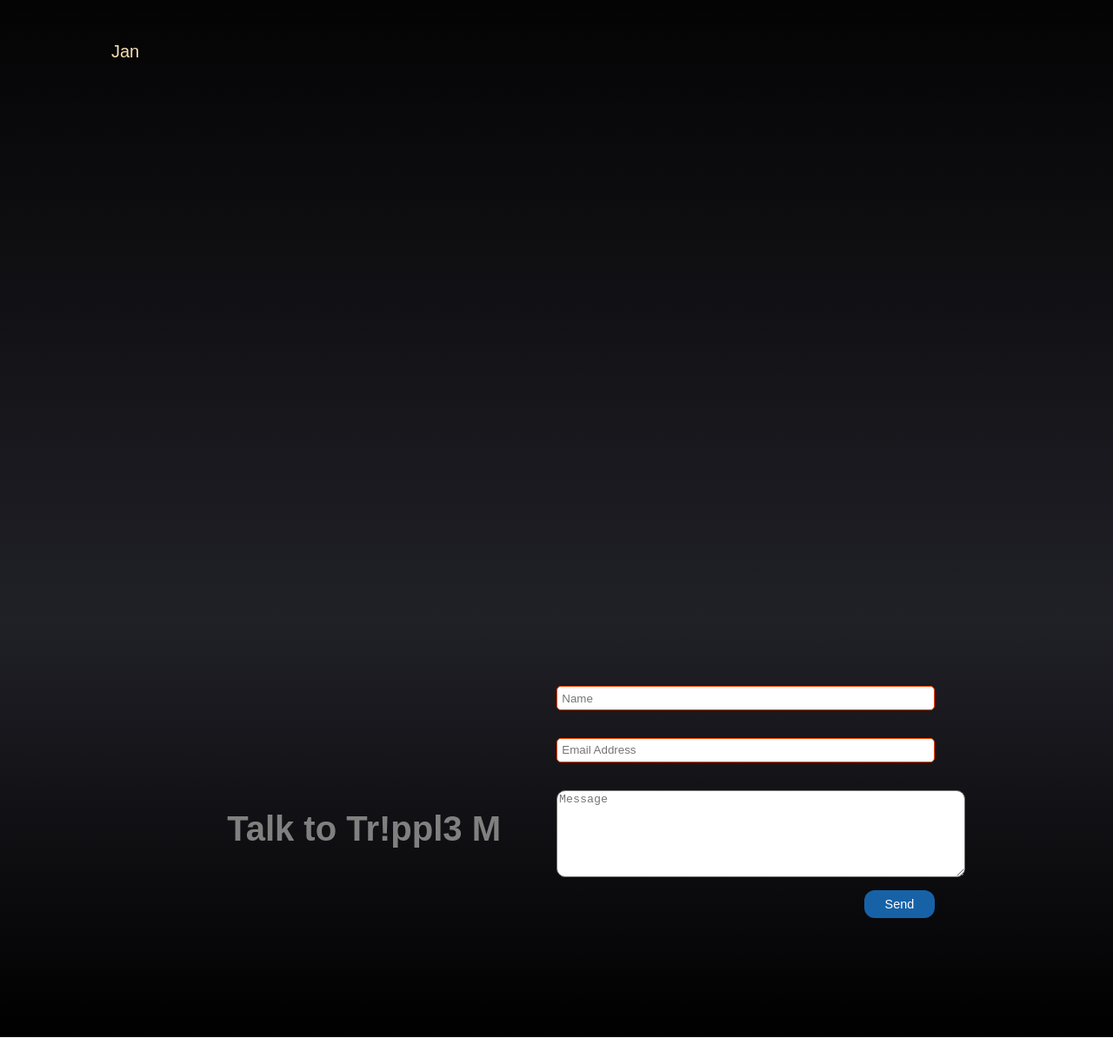
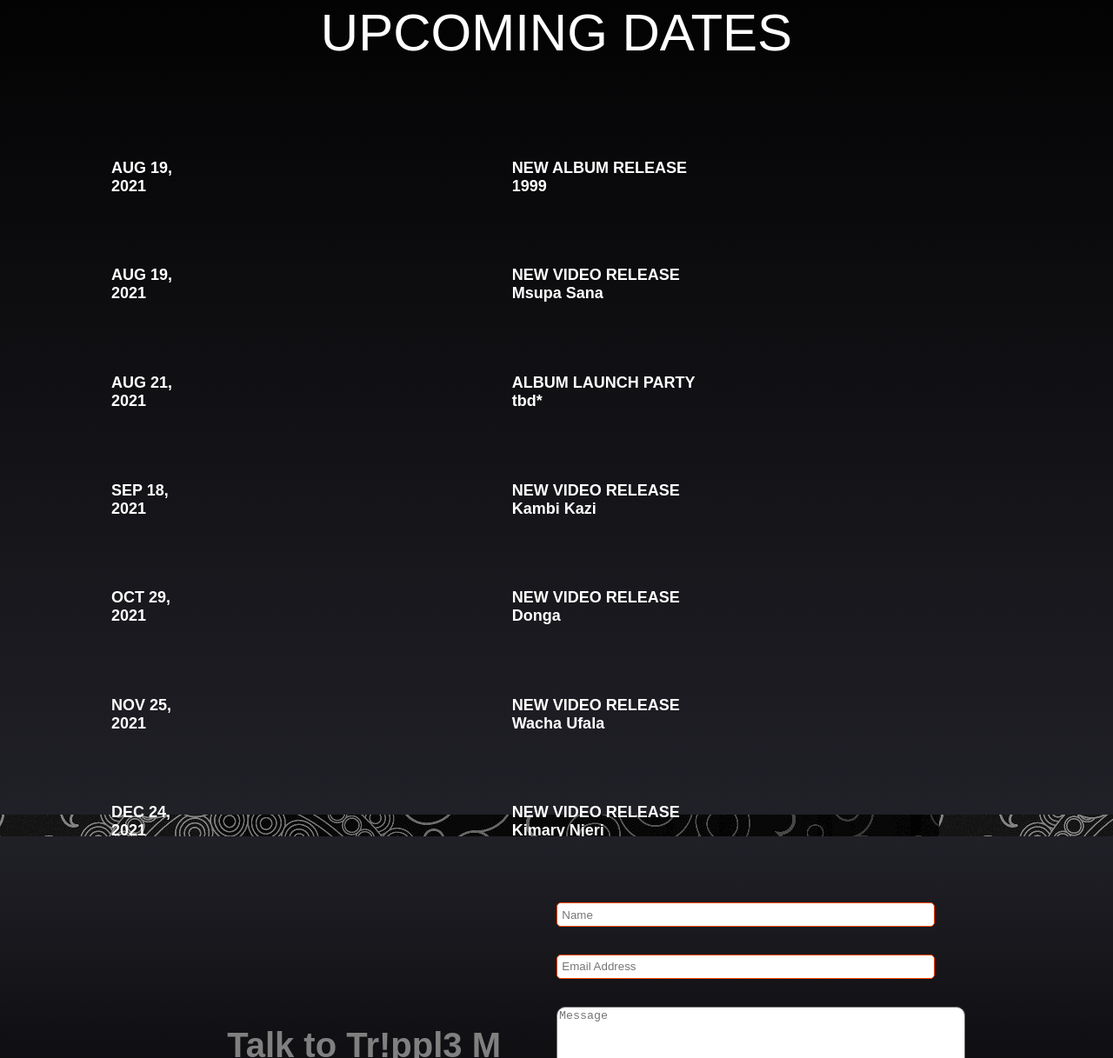
Before and after one commit to Karuchiu/bbc, a plain HTML site: page index.html in a window 1280 px wide. Shown: the part 2029-3246 px from the top of the page at 87% size. Before the commit the page ends 3222 px from the top, so only its background shows below. Drawn offline with Linux system fonts and the light colour scheme.

Commit message:
events section added

```diff
--- a/CSS/index.css
+++ b/CSS/index.css
@@ -77,10 +77,10 @@
     z-index: -1;
   }
   #section-3{
-
       width: 100vw;
-      height: 100vh;
+      height: 80vw;
       background-image: repeating-linear-gradient(black,#202027);
+      margin-bottom: 2%;
   }
   #section-4{
     position: relative;
@@ -109,18 +109,22 @@
     height: .9em;
   }
   h4{
+    margin-top: 90px;
     display: flex;
     justify-content: center;
     color: white;
-    font-size: 22px;
+    font-size: 60px;
+    font-weight: lighter;
   }
 
   .row{
+    display: flex;
     max-width: 1080px !important;
-    padding: 30px 0;
     position: relative;
     width: 80%;
     margin: auto;
+    padding: 1% 0;
+
   }
   .column{
     width: 40%;
@@ -130,7 +134,9 @@
     float: left;
   }
   .text{
-    color: wheat;
+    color: white;
+    font-size: 90%;
+    font-weight: bold;
   }
  .form-label{
    display: none;
--- a/CSS/styles.css
+++ b/CSS/styles.css
@@ -24,7 +24,7 @@ div, form, li, ul, html{
   font-size: 100%;
 }
 .header {
-  height: 100px;
+  height: 80px;
   justify-content: space-between;
   align-items: center;
   display: flex;
--- a/index.html
+++ b/index.html
@@ -85,7 +85,98 @@
           <div class="row row-1">
             <div class="column column-1">
               <div class="text">
-                <p>Jan</p>
+                <p>AUG 19,<br>
+                2021</p>
+              </div>
+            </div>
+            <div class="column">
+              <div class="text">
+                <p>NEW ALBUM RELEASE<br>
+                1999</p>
+              </div>
+            </div>
+          </div>
+          <div class="row row-1">
+            <div class="column column-1">
+              <div class="text">
+                <p>AUG 19,<br>
+                2021</p>
+              </div>
+            </div>
+            <div class="column">
+              <div class="text">
+                <p>NEW VIDEO RELEASE<br>
+                Msupa Sana</p>
+              </div>
+            </div>
+          </div>
+          <div class="row row-1">
+            <div class="column column-1">
+              <div class="text">
+                <p>AUG 21,<br>
+                2021</p>
+              </div>
+            </div>
+            <div class="column">
+              <div class="text">
+                <p>ALBUM LAUNCH PARTY<br>
+                tbd*</p>
+              </div>
+            </div>
+          </div>
+          <div class="row row-1">
+            <div class="column column-1">
+              <div class="text">
+                <p>SEP 18,<br>
+                2021</p>
+              </div>
+            </div>
+            <div class="column">
+              <div class="text">
+                <p>NEW VIDEO RELEASE<br>
+                Kambi Kazi</p>
+              </div>
+            </div>
+          </div>
+          <div class="row row-1">
+            <div class="column column-1">
+              <div class="text">
+                <p>OCT 29,<br>
+                2021</p>
+              </div>
+            </div>
+            <div class="column">
+              <div class="text">
+                <p>NEW VIDEO RELEASE<br>
+                Donga</p>
+              </div>
+            </div>
+          </div>
+          <div class="row row-1">
+            <div class="column column-1">
+              <div class="text">
+                <p>NOV 25,<br>
+                2021</p>
+              </div>
+            </div>
+            <div class="column">
+              <div class="text">
+                <p>NEW VIDEO RELEASE<br>
+                Wacha Ufala</p>
+              </div>
+            </div>
+          </div>
+          <div class="row row-1">
+            <div class="column column-1">
+              <div class="text">
+                <p>DEC 24,<br>
+                2021</p>
+              </div>
+            </div>
+            <div class="column">
+              <div class="text">
+                <p>NEW VIDEO RELEASE<br>
+                Kimary Njeri</p>
               </div>
             </div>
           </div>
```
